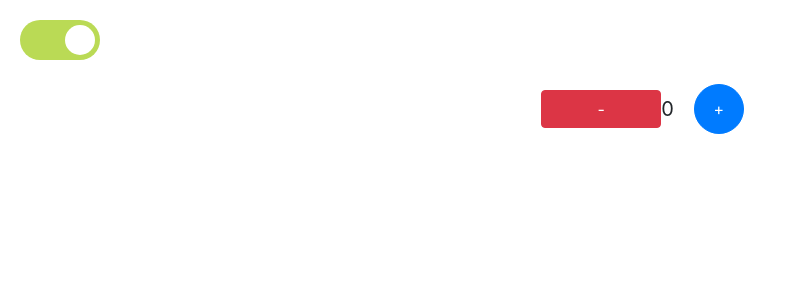
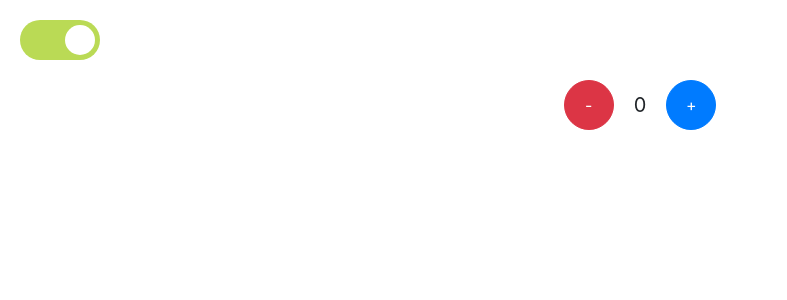
Before and after one commit to SarahAyuNanda/simple-increment-decrement, a React (Create React App) app: page / in a window 1280 px wide. Both pictures are taken after a click on the label 60 px from the left and 40 px from the top of the page. Shown: the top 300 px of the page, without its empty margins (0-787 px from the left). Built offline with nearby package versions, Linux system fonts and the light colour scheme.

Commit message:
[EDIT] Button styling

```diff
--- a/src/assets/Decrement.css
+++ b/src/assets/Decrement.css
@@ -1,6 +1,6 @@
 #decrement {
-    width: 120px;
-    margin-top: 10px;
-    margin-bottom: 10px;
-    margin-left: 5px;
+    width: 50px;
+    height: 50px;
+    border-radius: 100%;
+    margin-right: 20px;
 }
```
